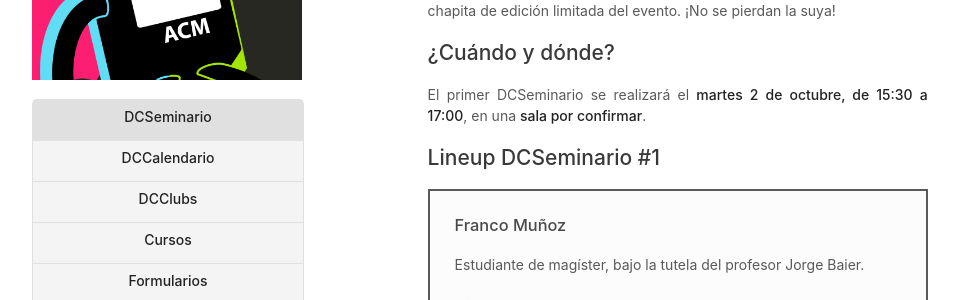
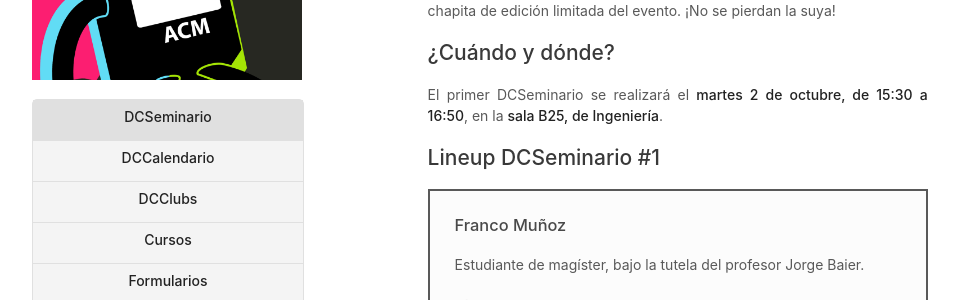
Before and after one commit to capitulo-acm-puc/capitulo-acm-puc.github.io, a Jekyll site: the page built from 10-dcseminario.md, in a window 1280 px wide. Shown: the part 340-640 px from the top of the page, without its empty margins (178-1137 px from the left). Built offline with Jekyll 4.4.1, drawn with Linux system fonts in a browser that asks for light colours.

Commit message:
:star: Updated clasroom

```diff
--- a/10-dcseminario.md
+++ b/10-dcseminario.md
@@ -17,7 +17,7 @@ Estas sesiones se acompañan de comida para sus asistentes, y una chapita de edi
 
 ## ¿Cuándo y dónde?
 
-El primer DCSeminario se realizará el **martes 2 de octubre, de 15:30 a 17:00**, en una **sala por confirmar**.
+El primer DCSeminario se realizará el **martes 2 de octubre, de 15:30 a 16:50**, en la **sala B25, de Ingeniería**.
 
 ## Lineup DCSeminario #1
 
```
